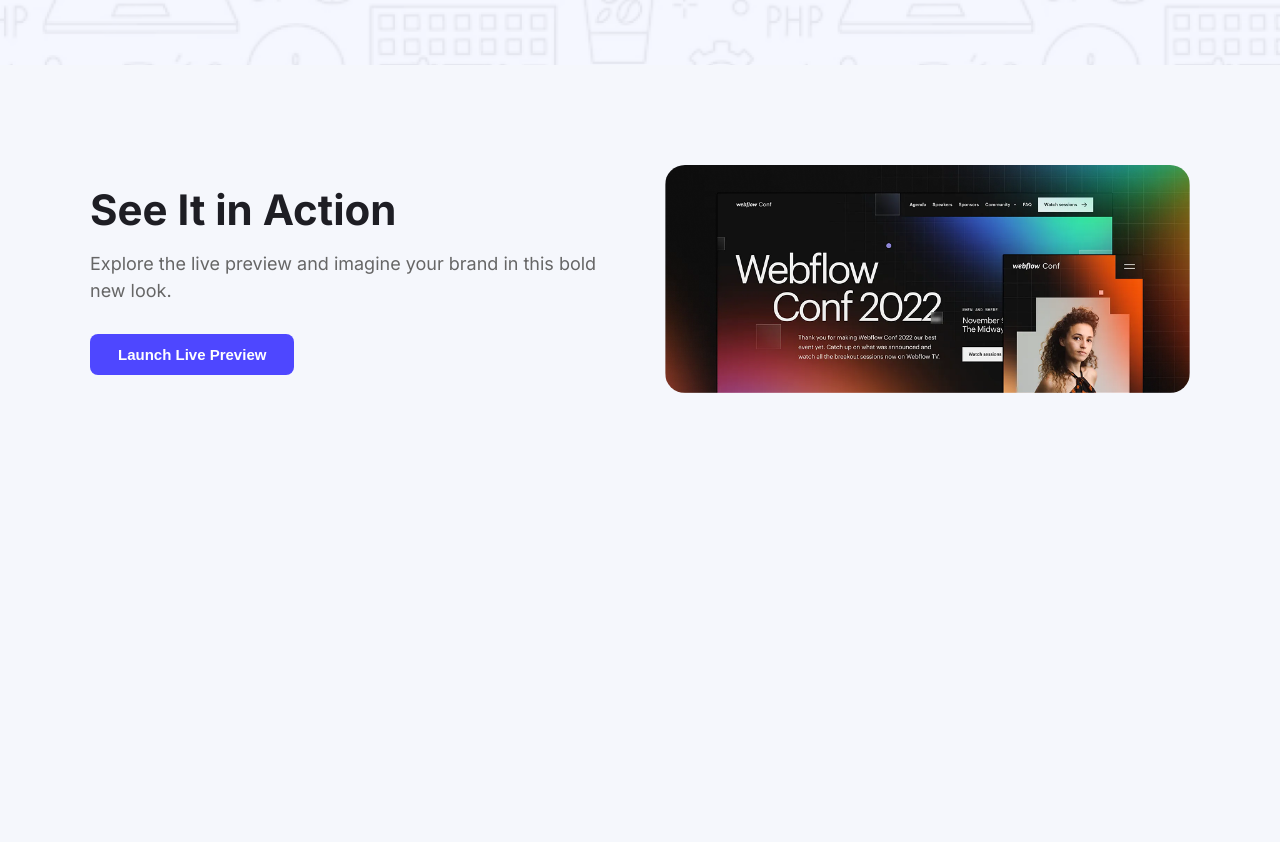
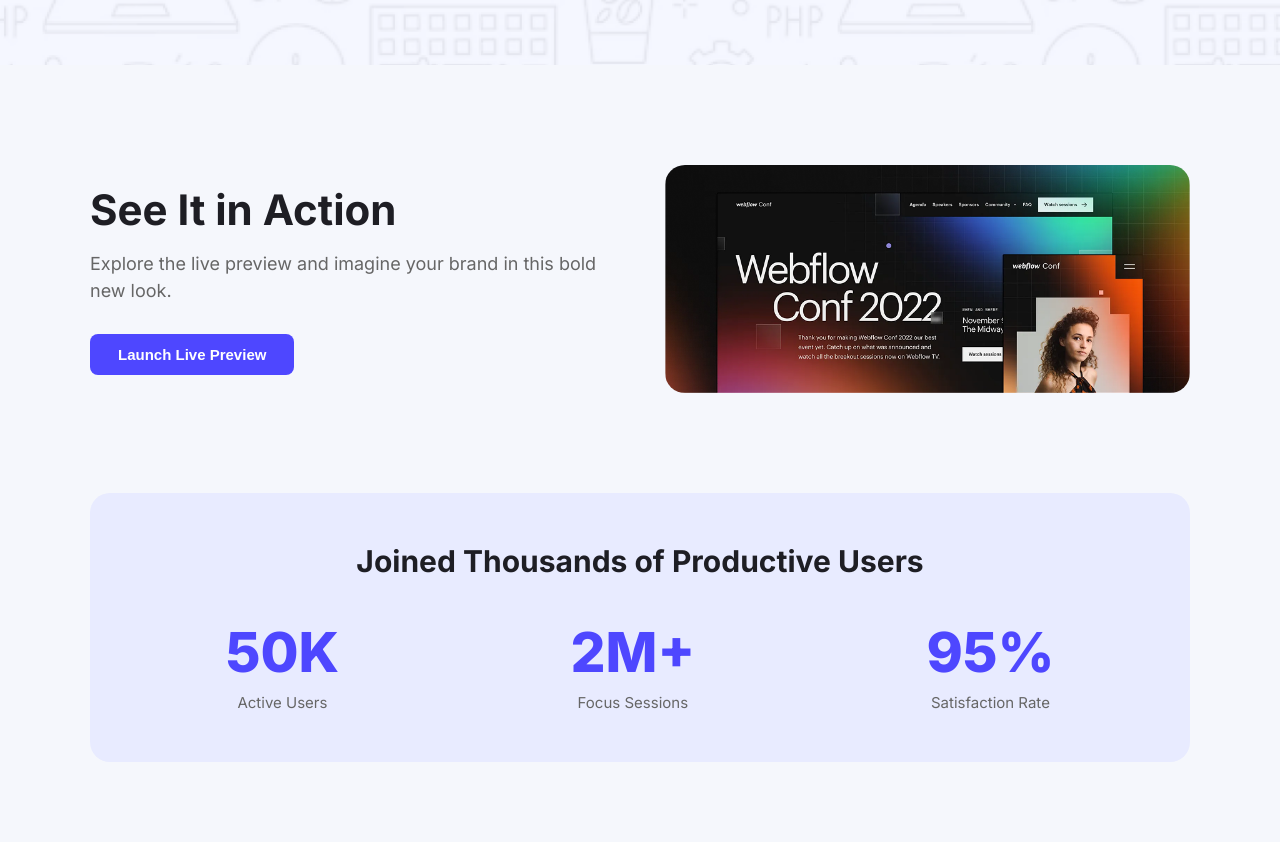
Before and after one commit to arif-54/hero-assignment1, a plain HTML site: page B12A01-landing-launchpad/index.html in a window 1280 px wide. Shown: the part 655-1497 px from the top of the page. Before the commit the page ends 1148 px from the top, so only its background shows below. Drawn offline with Linux system fonts and the light colour scheme.

Commit message:
add productive users section

```diff
--- a/B12A01-landing-launchpad/index.html
+++ b/B12A01-landing-launchpad/index.html
@@ -31,6 +31,25 @@
         <img src="./Assets/wc-big.png" alt="preview">
       </div>
     </section>
+    <section class="users">
+      <div class="users-box">
+        <h2>Joined Thousands of Productive Users</h2>
+        <div class="users-stats">
+          <div class="stat">
+            <h3>50K</h3>
+            <p>Active Users</p>
+          </div>
+          <div class="stat">
+            <h3>2M+</h3>
+            <p>Focus Sessions</p>
+          </div>
+          <div class="stat">
+            <h3>95%</h3>
+            <p>Satisfaction Rate</p>
+          </div>
+        </div>
+      </div>
+    </section>
   </main>
 </body>
 </html>
--- a/B12A01-landing-launchpad/style.css
+++ b/B12A01-landing-launchpad/style.css
@@ -104,3 +104,39 @@
   border-radius: 20px;
   display: block;
 }
+
+.users {
+  max-width: 1140px;
+  margin: 0 auto;
+  padding: 0 20px 80px;
+}
+
+.users-box {
+  background-color: #e8ebff;
+  border-radius: 20px;
+  padding: 50px 30px;
+  text-align: center;
+}
+
+.users-box h2 {
+  font-size: 30px;
+  margin-bottom: 40px;
+}
+
+.users-stats {
+  display: flex;
+  justify-content: space-around;
+  gap: 20px;
+}
+
+.stat h3 {
+  color: #4e47ff;
+  font-size: 55px;
+  font-weight: 800;
+  margin-bottom: 8px;
+}
+
+.stat p {
+  color: #666;
+  font-size: 15px;
+}
```
